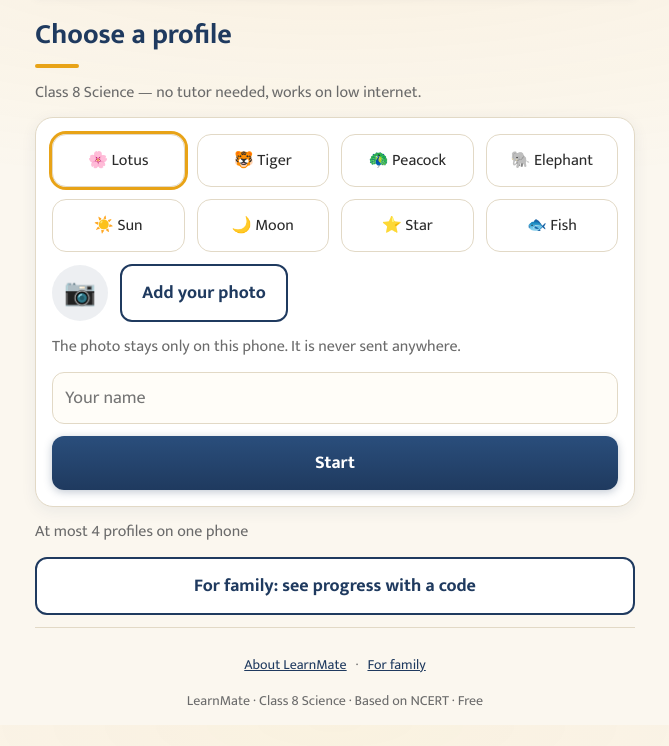
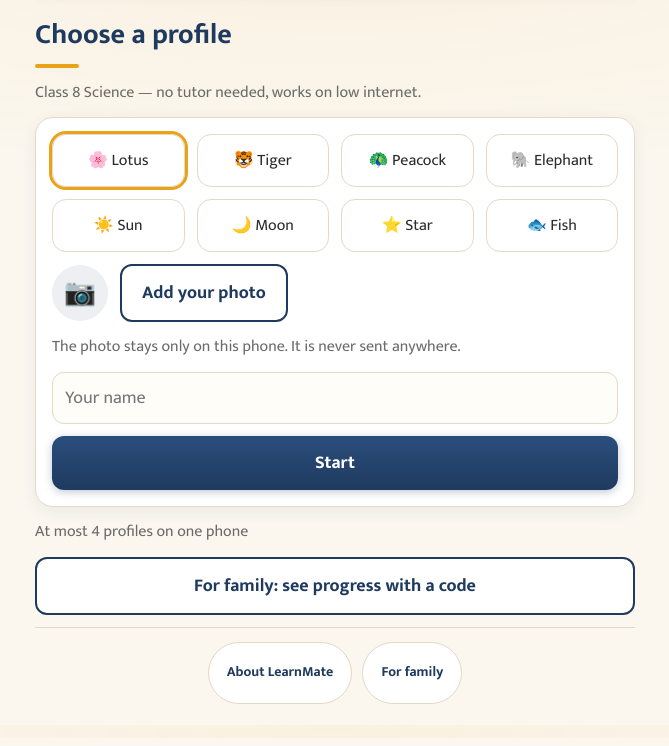
Before and after one commit to Daimx1214/learnmate, a website with bundled scripts: page index.html in a window 1280 px wide. Shown: the part 75-821 px from the top of the page, without its empty margins (305-974 px from the left). Built offline with nearby package versions, Linux system fonts and the light colour scheme.

Commit message:
Declutter header/footer; add motion pack (animations, transitions, scroll reveal)

```diff
--- a/js/app.js
+++ b/js/app.js
@@ -1,4 +1,4 @@
-import { AVATARS, getProfile, getActiveProfileId, addStudySeconds, getUsage } from './store.js';
+import { AVATARS, getProfile, getActiveProfileId, addStudySeconds } from './store.js';
 import { syncAll, isOnline } from './sync.js';
 import { t } from './i18n.js';
 import { getLang, setLang } from './lang.js';
@@ -131,9 +131,7 @@ function buildHeader() {
   const status = document.createElement('div');
   status.className = 'app-header-status';
   const dot = document.createElement('span');
-  const data = document.createElement('span');
-  data.className = 'app-header-data';
-  status.append(dot, data);
+  status.append(dot);
 
   headerEl.append(profileLink, status);
 
@@ -146,7 +144,7 @@ function buildHeader() {
     window.location.reload();
   });
   headerEl.appendChild(langBtn);
-  headerParts = { avatar, name, dot, data };
+  headerParts = { avatar, name, dot };
 }
 
 function updateStatusDot() {
@@ -189,8 +187,6 @@ function refreshHeader(profile) {
   }
   headerParts.name.textContent = profile.nickname;
   updateStatusDot();
-  const kb = Math.round(getUsage().bytes / 1024);
-  headerParts.data.textContent = kb === 0 ? t('data_today_zero') : t('data_today', { kb });
 }
 
 // One reusable footer, appended at the end of #app on every render.
@@ -202,18 +198,16 @@ function buildFooter() {
   footerEl.className = 'app-footer';
 
   const links = document.createElement('p');
+  links.className = 'footer-links';
   const about = document.createElement('a');
   about.href = '#/about';
   about.textContent = t('about_title');
   const family = document.createElement('a');
   family.href = '#/family';
   family.textContent = t('family_title');
-  links.append(about, document.createTextNode(' · '), family);
+  links.append(about, family);
 
-  const line = document.createElement('p');
-  line.textContent = t('footer_line');
-
-  footerEl.append(links, line);
+  footerEl.append(links);
   return footerEl;
 }
 
@@ -233,6 +227,27 @@ function renderError() {
 
   box.append(msg, retry);
   appEl.appendChild(box);
+}
+
+// Scroll-reveal: screen blocks rise in, staggered, as they enter view.
+let revealObserver = null;
+function animateIn() {
+  if (!('IntersectionObserver' in window)) return;
+  if (!revealObserver) {
+    revealObserver = new IntersectionObserver((entries) => {
+      for (const e of entries) {
+        if (e.isIntersecting) {
+          e.target.classList.add('in');
+          revealObserver.unobserve(e.target);
+        }
+      }
+    }, { threshold: 0.08 });
+  }
+  appEl.querySelectorAll('.card, .concept-row, .list > *').forEach((b, i) => {
+    b.style.setProperty('--d', `${Math.min(i, 10) * 45}ms`);
+    b.classList.add('reveal');
+    revealObserver.observe(b);
+  });
 }
 
 async function route() {
@@ -273,6 +288,8 @@ async function route() {
     if (headerEl) headerEl.after(navEl);
     await mod.render(appEl, ctx);
     appEl.appendChild(buildFooter());
+    document.body.dataset.route = name;
+    animateIn();
   } catch (err) {
     if (token !== routeToken) return;
     console.error(err);
@@ -323,6 +340,9 @@ function init() {
   window.addEventListener('online', () => {
     syncActive();
   });
+  window.addEventListener('scroll', () => {
+    if (headerEl) headerEl.classList.toggle('scrolled', window.scrollY > 8);
+  }, { passive: true });
   setInterval(studyTick, STUDY_TICK_MS);
   route();
   syncOnLoad();
--- a/styles.css
+++ b/styles.css
@@ -1020,3 +1020,108 @@ caption {
 .app-footer p {
   margin: 2px 0;
 }
+
+/* ----- Motion pack (22 Nov 2026, owner request): animations, transitions,
+   scroll effects, and a small distinct accent per screen. ----- */
+html {
+  scroll-behavior: smooth;
+}
+
+@keyframes riseIn {
+  from { opacity: 0; transform: translateY(14px); }
+  to { opacity: 1; transform: translateY(0); }
+}
+.reveal {
+  opacity: 0;
+}
+.reveal.in {
+  animation: riseIn 0.45s cubic-bezier(0.22, 0.8, 0.32, 1) both;
+  animation-delay: var(--d, 0ms);
+}
+
+.app-header {
+  transition: box-shadow 0.25s ease;
+}
+.app-header.scrolled {
+  box-shadow: 0 6px 18px rgba(31, 58, 95, 0.16);
+}
+
+.btn, button {
+  transition: transform 0.16s ease, box-shadow 0.2s ease, background-color 0.2s ease, border-color 0.2s ease;
+}
+@media (hover: hover) {
+  .btn:hover { transform: translateY(-1px); }
+  .card:hover { transform: translateY(-2px); }
+}
+.card {
+  transition: box-shadow 0.25s ease, transform 0.2s ease;
+}
+.top-nav a {
+  transition: background-color 0.25s ease, color 0.25s ease, transform 0.16s ease;
+}
+.top-nav a:active {
+  transform: scale(0.96);
+}
+.avatar-option {
+  transition: transform 0.15s ease, border-color 0.2s ease, background-color 0.2s ease;
+}
+.avatar-option:active {
+  transform: scale(0.94);
+}
+
+@keyframes popIn {
+  0% { transform: scale(0.8); opacity: 0; }
+  60% { transform: scale(1.06); }
+  100% { transform: scale(1); opacity: 1; }
+}
+.chip {
+  animation: popIn 0.3s ease both;
+}
+
+@keyframes toastIn {
+  from { opacity: 0; transform: translate(-50%, 12px); }
+  to { opacity: 1; transform: translate(-50%, 0); }
+}
+.toast {
+  animation: toastIn 0.3s ease both;
+}
+
+/* Each screen gets its own title accent colour. */
+body[data-route="learn"] .screen-title::after { background: var(--green); }
+body[data-route="ask"] .screen-title::after { background: var(--blue); }
+body[data-route="practice"] .screen-title::after { background: #E8A317; }
+body[data-route="progress"] .screen-title::after { background: var(--green); }
+
+/* Footer: one clean row of pill links. */
+.footer-links {
+  display: flex;
+  justify-content: center;
+  gap: 10px;
+  flex-wrap: wrap;
+  margin: 0;
+}
+.app-footer .footer-links a {
+  display: inline-flex;
+  align-items: center;
+  min-height: 44px;
+  padding: 8px 18px;
+  border: 1.5px solid var(--border);
+  border-radius: 999px;
+  background: #fff;
+  color: var(--blue);
+  font-weight: 600;
+  text-decoration: none;
+  transition: transform 0.16s ease, background-color 0.2s ease;
+}
+.app-footer .footer-links a:active {
+  transform: scale(0.96);
+}
+
+@media (prefers-reduced-motion: reduce) {
+  *, *::before, *::after {
+    animation-duration: 0.01ms !important;
+    transition-duration: 0.01ms !important;
+  }
+  html { scroll-behavior: auto; }
+  .reveal { opacity: 1; }
+}
--- a/sw.js
+++ b/sw.js
@@ -1,7 +1,7 @@
 // sw.js — root service worker (scope: ./). Offline-first app shell cache.
 // /api/ requests are never cached. Other cross-origin and non-GET requests pass through.
 
-const CACHE = 'saathi-v20';
+const CACHE = 'saathi-v21';
 
 const SHELL = [
   './',
```
Also changed, not shown: CODEBENDERS_LOG.md (+1 -0 lines).
